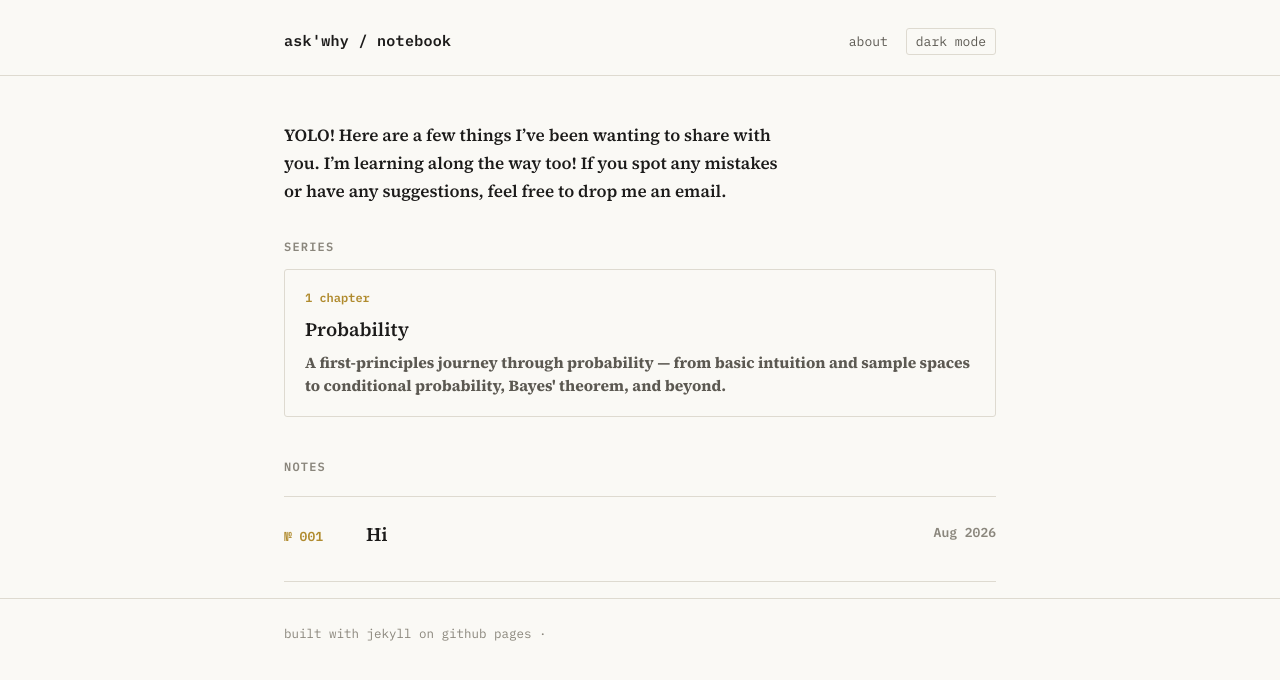
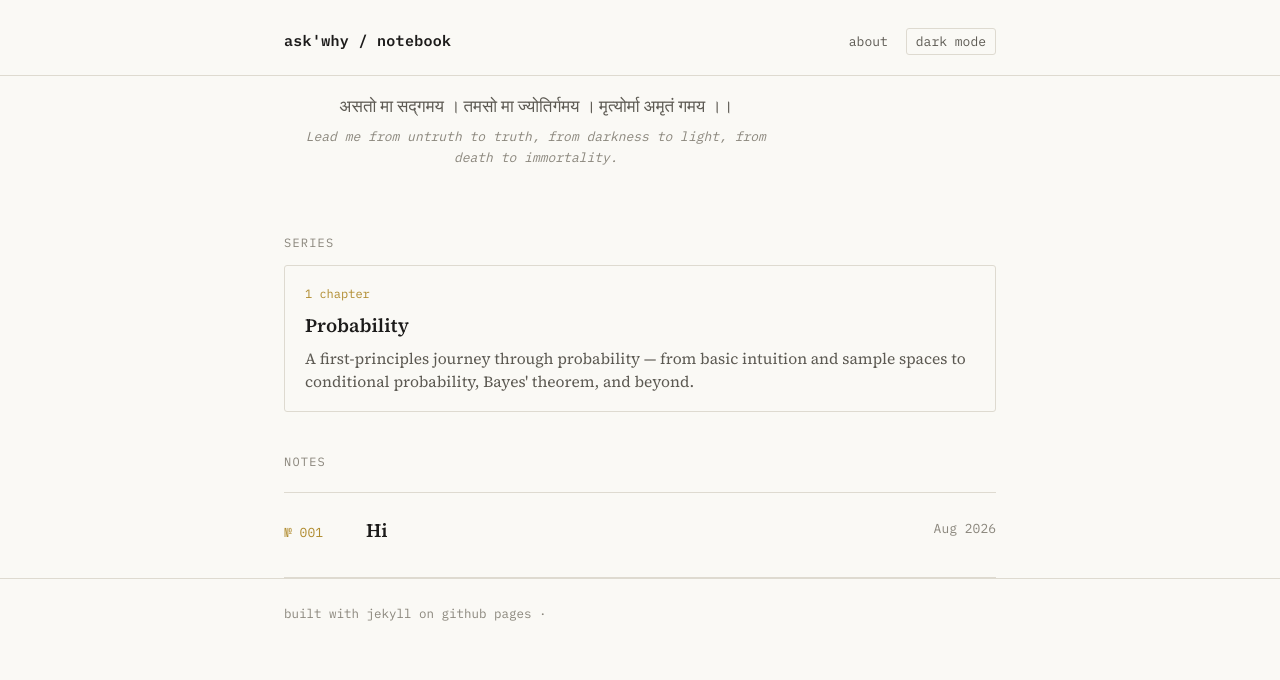
Before and after one commit to adarsh-s-kamatagi/adarsh-s-kamatagi.github.io, a Jekyll site: the page built from index.md, in a window 1280 px wide. Shown: the top 680 px of the page. Built offline with Jekyll 4.4.1, drawn with Linux system fonts in a browser that asks for light colours; nearby versions of some CDN libraries.

Commit message:
Revise intro section with new content and styles
Updated the introduction section with a new message and styled content.

```diff
--- a/index.md
+++ b/index.md
@@ -2,9 +2,14 @@
 layout: default
 permalink: /
 ---
-<p class="intro">
-  <strong>YOLO! Here are a few things I’ve been wanting to share with you. I’m learning along the way too! If you spot any mistakes or have any suggestions, feel free to drop me an email.
-
+<div class="intro" style="text-align:center; padding: 8px 0 24px;">
+  <p style="margin: 0 0 6px; font-size: 17px; color: var(--ink-soft);">
+    असतो मा सद्गमय । तमसो मा ज्योतिर्गमय । मृत्योर्मा अमृतं गमय ।।
+  </p>
+  <p style="margin: 0; font-size: 13px; font-family: var(--font-mono); color: var(--ink-faint); font-style: italic;">
+    Lead me from untruth to truth, from darkness to light, from death to immortality.
+  </p>
+</div>
 <div class="section-label">Series</div>
 <div class="series-grid">
   {% assign series_slugs = site.chapters | map: "series" | uniq %}
```
